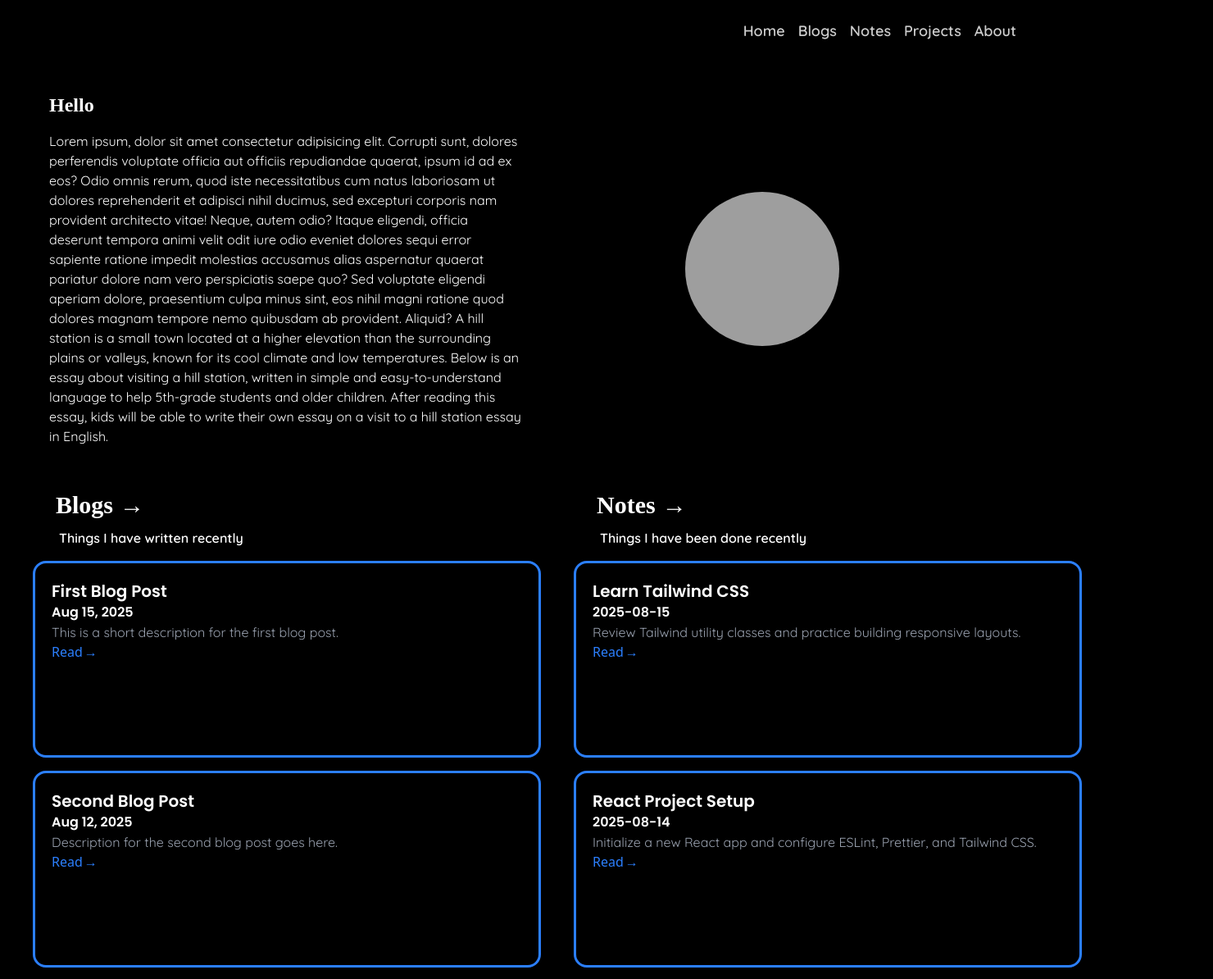
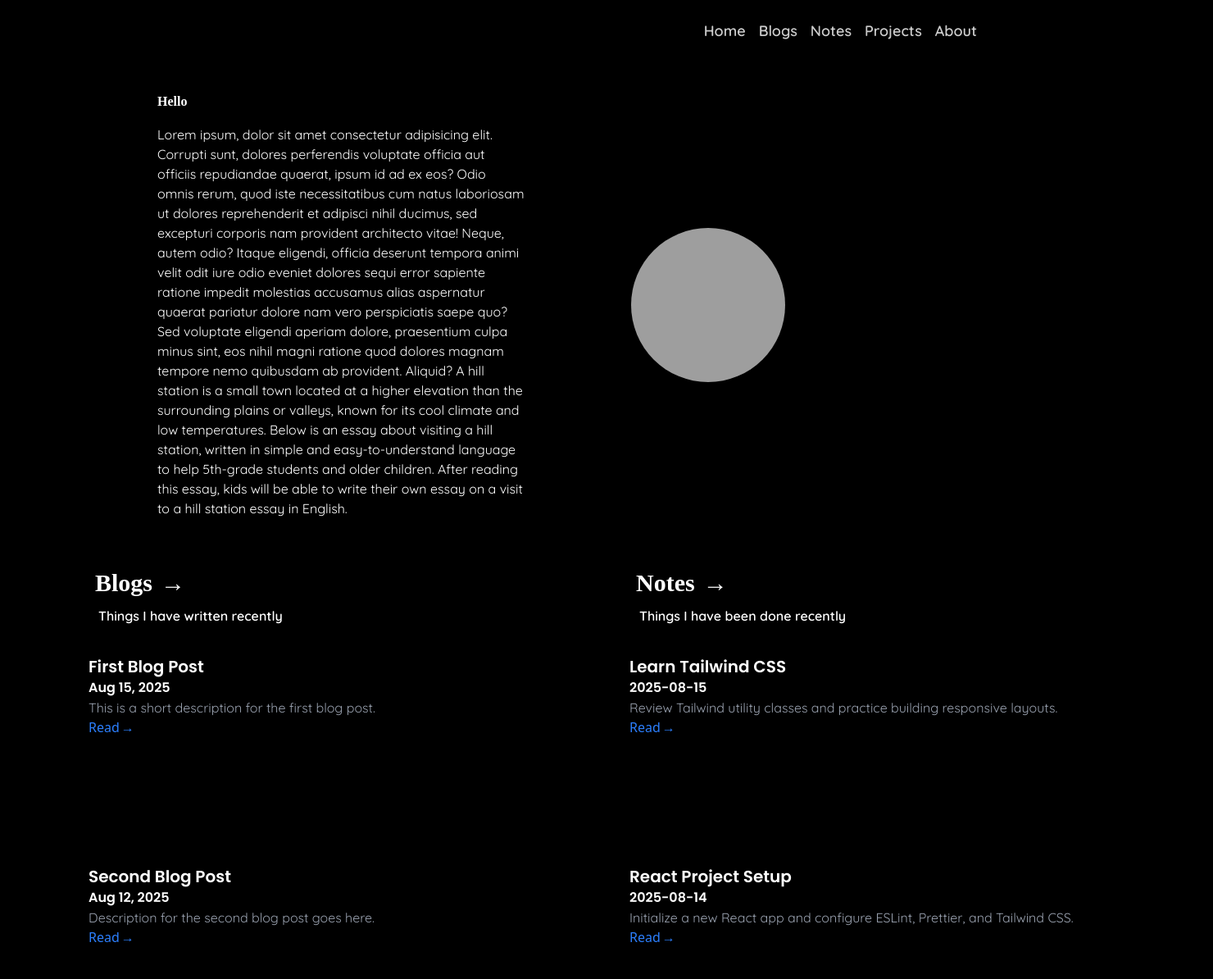
Before and after one commit to neharepos/protfolio-clone, a React (Vite) app: page / in a window 1280 px wide. Shown: the top 1194 px of the page at 82% size, 1480 px wide, since content can reach past the window. Built offline with nearby package versions, Linux system fonts and the light colour scheme; grey boxes are pictures that could not be loaded; a web font is replaced by a local one.

Commit message:
fixed some bugs

```diff
--- a/src/App.jsx
+++ b/src/App.jsx
@@ -12,7 +12,7 @@ import Footer from './components/Footer/Footer'
 function App() {
 
   return (
-    <div className='bg-black'>
+    <div className='bg-black mx-12'>
       <div>
         <Navbar />
         <Hero />
@@ -27,7 +27,7 @@ function App() {
         </div>
 
 
-        <Project />
+        <Project/>
 
 
          <div className="relative flex flex-col items-center lg:w-[1300px] lg:ml-13 lg:mb-10">
--- a/src/components/Heading/Heading.jsx
+++ b/src/components/Heading/Heading.jsx
@@ -6,7 +6,7 @@ const Heading = (props) => {
             <h1 className="text-white text-3xl ml-4 p-2 font-semibold">
                 <div className="inline-block group">
                     <a className="p-1 gap-2 cursor-default font-rammetto"> {props.heading}
-                        <span className='p-2 w-[5px]'>&#8594;</span>
+                        <span className='p-2 inline-block ml-[2px] w-6 h-6 transition-transform duration-300 group-hover:translate-x-2'>&#8594;</span>
                     </a>
                     <div
                         className="bg-white h-[2px] w-0 group-hover:w-full transition-all duration-500 group-hover:bg-blue-500"
--- a/src/components/Hero/Hero.jsx
+++ b/src/components/Hero/Hero.jsx
@@ -2,7 +2,7 @@ import React from 'react'
 
 const Hero = () => {
     return (
-        <div className="grid grid-cols-1 lg:grid-cols-2 mt-[20px] mr-[20px] ml-[20px] p-[40px] items-center text-white justify-center">
+        <div className="grid grid-cols-1 lg:grid-cols-2 mt-[20px] p-[40px] items-center text-white justify-center mx-26">
 
 
             <div className="order-1 md:order-2 flex justify-center">
@@ -15,7 +15,7 @@ const Hero = () => {
 
 
             <div className="order-2 lg:order-1 min-h-[50vh] items-center lg:text-left">
-                <h1 className="mb-4 text-2xl font-rammetto font-bold">Hello</h1>
+                <h1 className="mb-4 text-base font-rammetto font-bold">Hello</h1>
                 <p className='font-quicksand'>
                     Lorem ipsum, dolor sit amet consectetur adipisicing elit. Corrupti sunt,
                     dolores perferendis voluptate officia aut officiis repudiandae quaerat,
--- a/src/components/Project/Project.jsx
+++ b/src/components/Project/Project.jsx
@@ -34,7 +34,7 @@ const projects = [
 
 const Project = () => {
   return (
-    <div className='text-white ml-[40px] mt-[18px] mb-6 mr-6'>
+    <div className='text-white ml-[40px] mt-[18px] mb-6 mr-6 lg:w-[202px]'>
         <div>
             <Heading heading="Projects" description="List of my best projects"/>
 
--- a/src/components/cards/cards.jsx
+++ b/src/components/cards/cards.jsx
@@ -4,7 +4,8 @@ import { IoIosArrowRoundForward } from "react-icons/io";
 const Cards = (props) => {
   return (
     <div>
-        <div className='border-3 border-blue-500 hover:border-blue-900 backdrop-blur-md rounded-2xl  p-[20px] cursor-pointer shadow-lg mt-[16px]  sm:w-[380px] sm:h-[230px]  md:w-[500px] md:h-[240px] lg:w-[620px] xl:h[250] group'>
+        <div className='transition duration-300 hover:shadow-[0_0_15px_rgba(59,130,246,0.8)]
+         backdrop-blur-md rounded-2xl  p-[20px] cursor-pointer shadow-lg mt-[16px]  sm:w-[380px] sm:h-[230px]  md:w-[500px] md:h-[240px] lg:w-[620px] xl:h[250] group'>
                 <h2 className='font-bold text-xl text-white font-poppins'>{props.title}</h2>
                 <h3 className='font-semibold text-white font-poppins'>{props.date}</h3>
                 <p className='text-gray-400 font-quicksand'>{props.description}</p>
```
